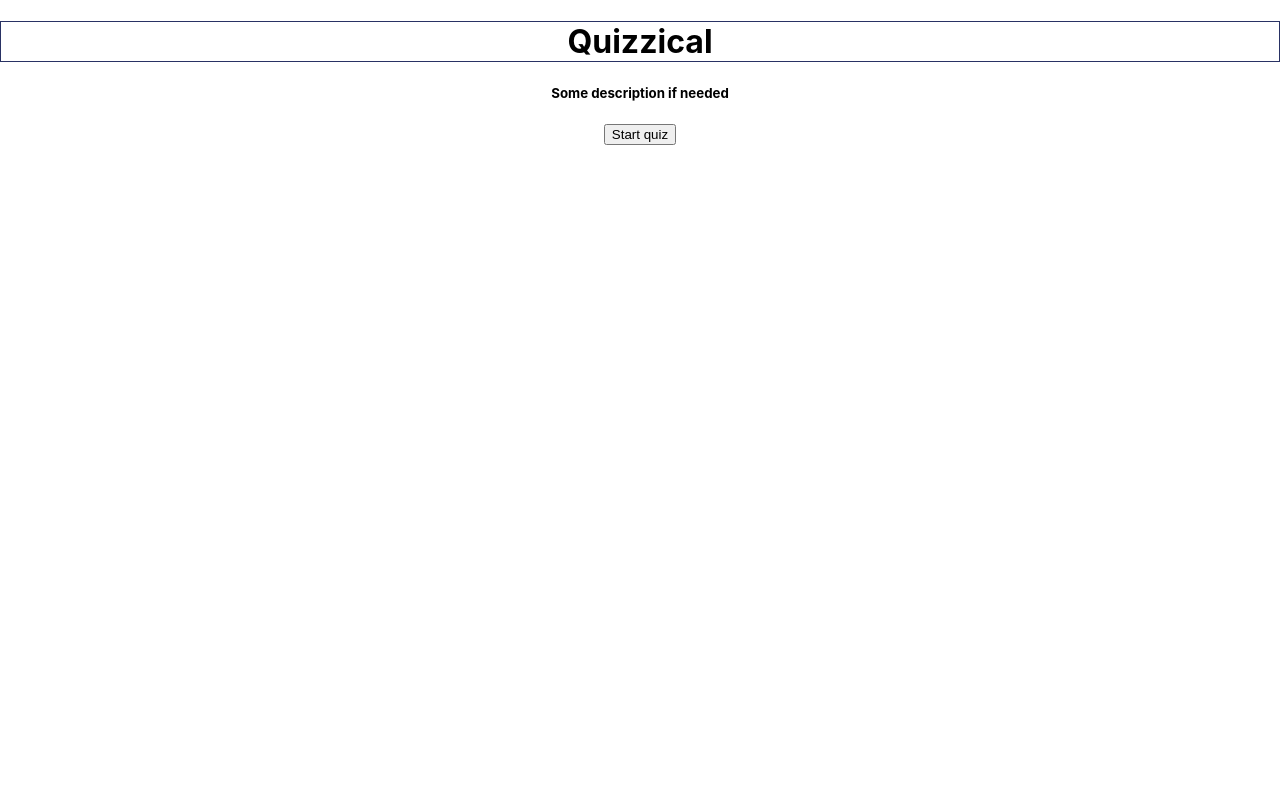
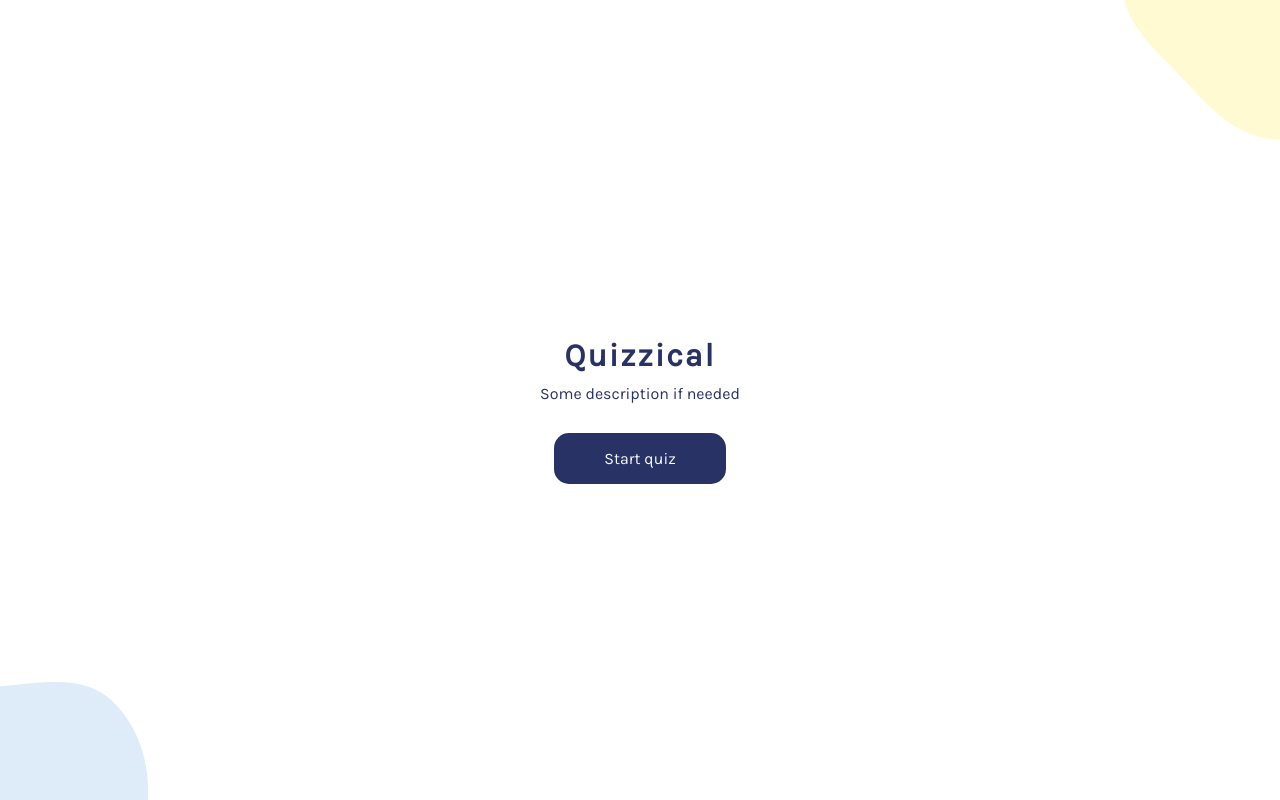
Before and after one commit to Goddo-ro/quizzical, a React (Create React App) app: page / in a window 1280 px wide. Built offline with nearby package versions, Linux system fonts and the light colour scheme; the HTML template or start-up script is replaced by a standard one.

Commit message:
Created starting page

```diff
--- a/public/index.html
+++ b/public/index.html
@@ -11,6 +11,9 @@
     />
     <link rel="apple-touch-icon" href="%PUBLIC_URL%/logo192.png" />
     <link rel="manifest" href="%PUBLIC_URL%/manifest.json" />
+    <link rel="preconnect" href="https://fonts.googleapis.com">
+    <link rel="preconnect" href="https://fonts.gstatic.com" crossorigin>
+    <link href="https://fonts.googleapis.com/css2?family=Karla:wght@200;400&display=swap" rel="stylesheet">
     <title>React App</title>
   </head>
   <body>
--- a/src/App.css
+++ b/src/App.css
@@ -2,37 +2,26 @@
   text-align: center;
 }
 
-.App-logo {
-  height: 40vmin;
-  pointer-events: none;
+.btn {
+  background-color: var(--blue-color);
+  color: var(--white-color);
+  border: none;
+  padding: 16px 50px;
+  border-radius: 15px;
+  cursor: pointer;
 }
 
-@media (prefers-reduced-motion: no-preference) {
-  .App-logo {
-    animation: App-logo-spin infinite 20s linear;
-  }
+.blob5, .blob51 {
+  position: absolute;
+  z-index: 0;
 }
 
-.App-header {
-  background-color: #282c34;
-  min-height: 100vh;
-  display: flex;
-  flex-direction: column;
-  align-items: center;
-  justify-content: center;
-  font-size: calc(10px + 2vmin);
-  color: white;
+.blob5 {
+  left: 0;
+  bottom: 0;
 }
 
-.App-link {
-  color: #61dafb;
+.blob51 {
+  right: 0;
+  top: 0;
 }
-
-@keyframes App-logo-spin {
-  from {
-    transform: rotate(0deg);
-  }
-  to {
-    transform: rotate(360deg);
-  }
-}
--- a/src/App.js
+++ b/src/App.js
@@ -1,10 +1,14 @@
 import './App.css';
 // import Question from './components/Question/Question';
 import Starting from './components/Starting/Starting';
+import blob5 from './images/blob5.png';
+import blob51 from './images/blob5-1.png';
 
 function App() {
   return (
     <div className="App">
+      <img className="blob5" src={blob5} alt=""/>
+      <img className="blob51" src={blob51} alt=""/>
       <Starting />
     </div>
   );
--- a/src/components/Starting/Starting.css
+++ b/src/components/Starting/Starting.css
@@ -1,3 +1,13 @@
 .starting--h1 {
-    border: 1px solid var(--blue-color);
+    margin-bottom: 0;
+    letter-spacing: 2px;
 }
+
+.starting--p {
+    margin: 10px auto 30px auto;
+}
+
+.start-btn {
+    font-size: 16px;
+    font-family: 'Karla', sans-serif;
+}
--- a/src/components/Starting/Starting.jsx
+++ b/src/components/Starting/Starting.jsx
@@ -5,7 +5,7 @@ export default function Starting() {
     return (
         <div className="starting">
             <h1 className="starting--h1">Quizzical</h1>
-            <h5 className="starting--h5">Some description if needed</h5>
+            <p className="starting--p">Some description if needed</p>
             <button class="btn start-btn">Start quiz</button>
         </div>
     )
--- a/src/index.css
+++ b/src/index.css
@@ -1,14 +1,19 @@
 :root {
   --blue-color: #293264;
+  --white-color: #F5F7FB;
 }
 
 body {
   margin: 0;
-  font-family: -apple-system, BlinkMacSystemFont, 'Segoe UI', 'Roboto', 'Oxygen',
-    'Ubuntu', 'Cantarell', 'Fira Sans', 'Droid Sans', 'Helvetica Neue',
-    sans-serif;
+  font-family: 'Karla', sans-serif;
   -webkit-font-smoothing: antialiased;
   -moz-osx-font-smoothing: grayscale;
+  color: var(--blue-color);
+  display: flex;
+  flex-direction: column;
+  align-items: center;
+  justify-content: center;
+  min-height: 100vh;
 }
 
 code {
```
Also changed, not shown: src/images/blob5-1.png (added), src/images/blob5.png (added).
